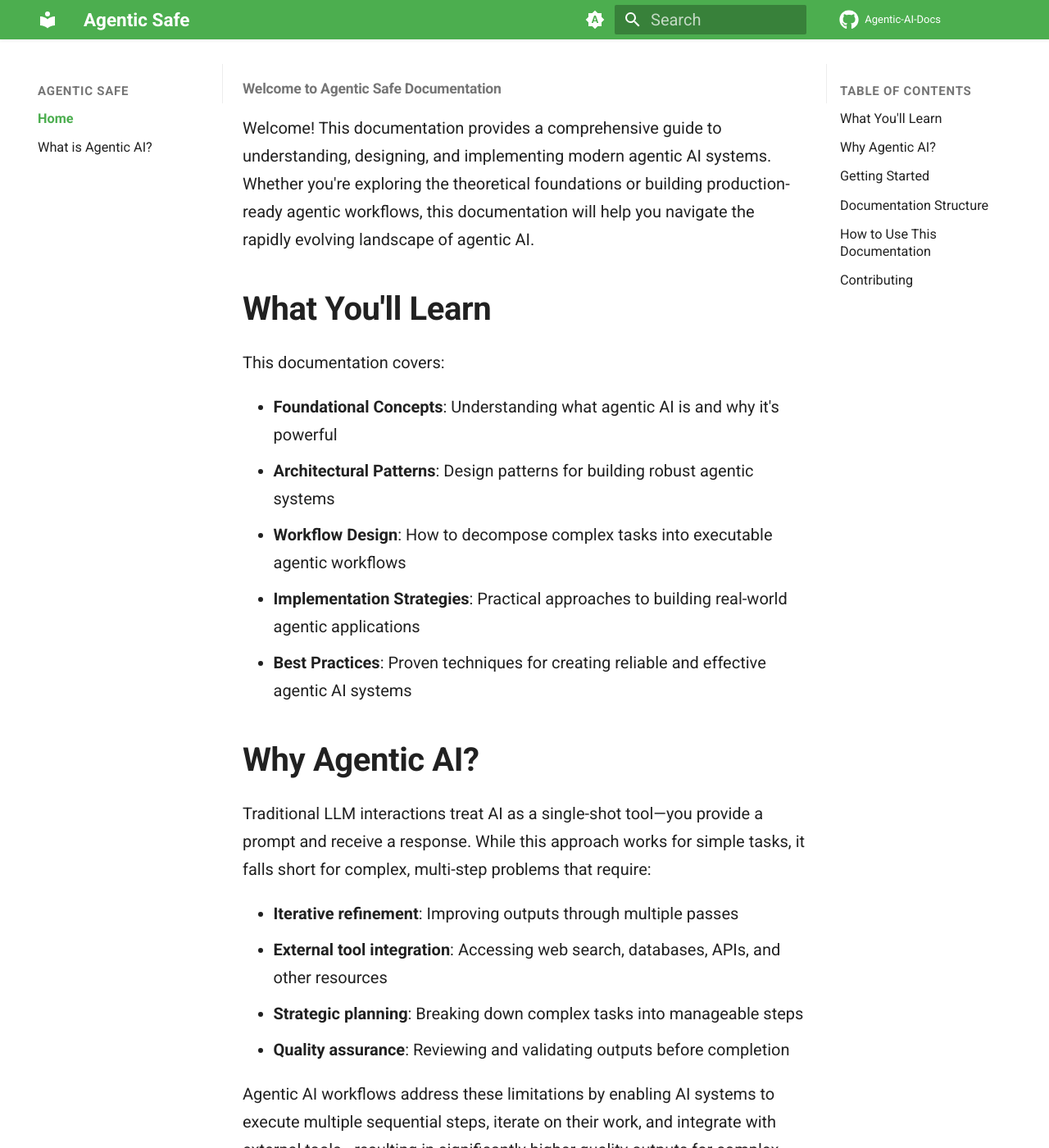
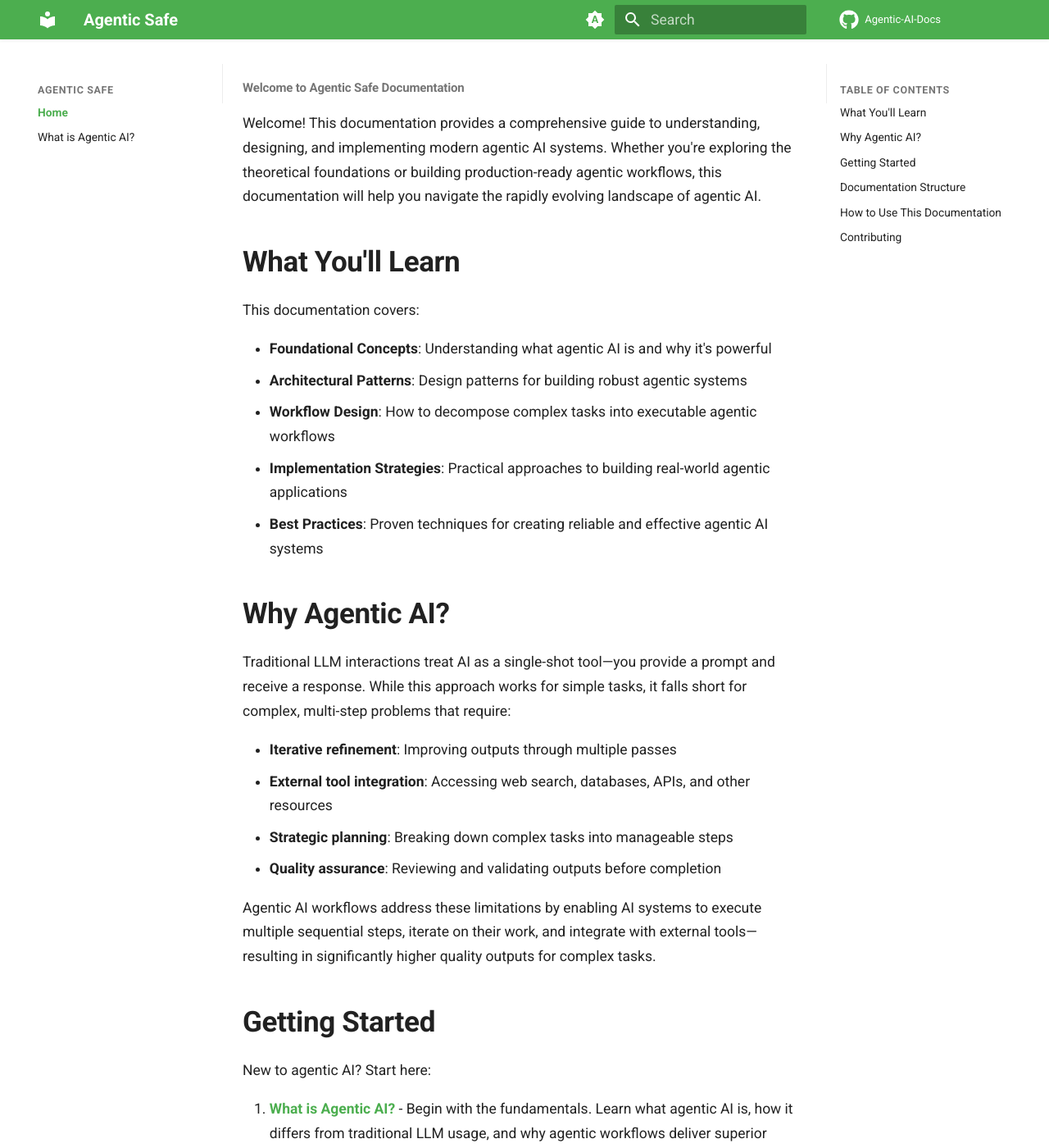
Before and after one commit to ibrahim-shaban-qabaqebo/Agentic-AI-Docs, an MkDocs documentation site: the page built from docs/index.md, in a window 1280 px wide and 1400 px high. Shown: the whole window at 82% size. Built offline with MkDocs 1.6.1 and Material for MkDocs 9.7.7, drawn with Linux system fonts in a browser that asks for light colours; comment, search, counter and statistics services are not loaded.

Commit message:
Reduce all font sizes across the documentation
- Reduce header fonts (h1: 12px, h2: 24-28px, h3: 18px)
- Reduce body text from 16px to 14px
- Reduce navigation and TOC fonts (9-11px)
- Reduce code font size to 0.75em
- Reduce top nav logo and search placeholder fonts
- Reduce tagline and badge fonts

```diff
--- a/docs/assets/stylesheets/extra.css
+++ b/docs/assets/stylesheets/extra.css
@@ -45,29 +45,29 @@ img.index-header {
   vertical-align: middle;
 }
 
-/* Tagline/Emphasis text (18-20px, italic) */
+/* Tagline/Emphasis text (15-17px, italic) */
 .text-emphasis {
-  font-size: 1.125rem; /* ~18px */
+  font-size: 0.9375rem; /* ~15px */
   font-weight: 300;
   font-style: italic;
 }
 
 @media screen and (min-width: 76.25em) {
   .text-emphasis {
-    font-size: 1.25rem; /* ~20px on larger screens */
+    font-size: 1.0625rem; /* ~17px on larger screens */
   }
 }
 
-/* Badge text (11-13px) */
+/* Badge text (9-11px) */
 .badge,
 .md-typeset .badge {
-  font-size: 0.6875rem; /* ~11px */
+  font-size: 0.5625rem; /* ~9px */
 }
 
 @media screen and (min-width: 76.25em) {
   .badge,
   .md-typeset .badge {
-    font-size: 0.8125rem; /* ~13px on larger screens */
+    font-size: 0.6875rem; /* ~11px on larger screens */
   }
 }
 
@@ -105,25 +105,25 @@ img.index-header {
   box-shadow: 0 2px 4px rgba(0, 0, 0, 0.06);
 }
 
-/* Top nav logo (16-18px) */
+/* Top nav logo (14-16px) */
 .md-header__title {
-  font-size: 1rem; /* ~16px */
+  font-size: 0.875rem; /* ~14px */
 }
 
 @media screen and (min-width: 76.25em) {
   .md-header__title {
-    font-size: 1.125rem; /* ~18px on larger screens */
+    font-size: 1rem; /* ~16px on larger screens */
   }
 }
 
-/* Search placeholder (14-16px) */
+/* Search placeholder (12-14px) */
 .md-search__input {
-  font-size: 0.875rem; /* ~14px */
+  font-size: 0.75rem; /* ~12px */
 }
 
 @media screen and (min-width: 76.25em) {
   .md-search__input {
-    font-size: 1rem; /* ~16px on larger screens */
+    font-size: 0.875rem; /* ~14px on larger screens */
   }
 }
 
@@ -131,17 +131,17 @@ img.index-header {
   font-weight: 500;
 }
 
-/* Main title - 14px font */
+/* Main title - 12px font */
 .md-typeset h1 {
-  font-size: 0.875rem; /* ~14px */
+  font-size: 0.75rem; /* ~12px */
   font-weight: 700;
   line-height: 1.2;
   margin-bottom: 1rem;
 }
 
-/* Section headings (28-32px) */
+/* Section headings (24-28px) */
 .md-typeset h2 {
-  font-size: 1.75rem; /* ~28px */
+  font-size: 1.5rem; /* ~24px */
   font-weight: 600;
   margin-top: 2rem;
   margin-bottom: 1rem;
@@ -149,31 +149,31 @@ img.index-header {
 
 @media screen and (min-width: 76.25em) {
   .md-typeset h2 {
-    font-size: 2rem; /* ~32px on larger screens */
+    font-size: 1.75rem; /* ~28px on larger screens */
   }
 }
 
 .md-typeset h3 {
-  font-size: 1.35rem;
+  font-size: 1.125rem; /* ~18px */
   font-weight: 600;
   margin-top: 1.5rem;
   margin-bottom: 0.75rem;
 }
 
-/* Body text/paragraphs - 16px (standard reading size) */
+/* Body text/paragraphs - 14px */
 .md-typeset {
-  font-size: 1rem; /* 16px */
+  font-size: 0.875rem; /* 14px */
   line-height: 1.7;
 }
 
 .md-typeset code {
-  font-size: 0.85em;
+  font-size: 0.75em;
   padding: 0.2em 0.4em;
   border-radius: 4px;
 }
 
 .md-typeset pre > code {
-  font-size: 0.85em;
+  font-size: 0.75em;
   padding: 1em;
 }
 
@@ -183,27 +183,27 @@ img.index-header {
   margin: 1.5em 0;
 }
 
-/* Navigation - Sidebar section titles (smaller, 11-12px) */
+/* Navigation - Sidebar section titles (9-10px) */
 .md-nav__title {
   font-weight: 600;
-  font-size: 0.6875rem; /* ~11px */
+  font-size: 0.5625rem; /* ~9px */
   text-transform: uppercase;
   letter-spacing: 0.05em;
 }
 
 @media screen and (min-width: 76.25em) {
   .md-nav__title {
-    font-size: 0.75rem; /* ~12px on larger screens */
+    font-size: 0.625rem; /* ~10px on larger screens */
   }
 }
 
-/* Navigation - Menu items (12-13px) - simple text, no buttons */
+/* Navigation - Menu items (10-11px) - simple text, no buttons */
 .md-nav__item {
   margin-bottom: 0.2rem; /* Reduced spacing between items */
 }
 
 .md-nav__item .md-nav__link {
-  font-size: 0.75rem; /* ~12px */
+  font-size: 0.625rem; /* ~10px */
   padding: 0.1rem 0; /* Reduced vertical padding */
   border-radius: 0;
   background: none;
@@ -212,7 +212,7 @@ img.index-header {
 
 @media screen and (min-width: 76.25em) {
   .md-nav__item .md-nav__link {
-    font-size: 0.8125rem; /* ~13px on larger screens */
+    font-size: 0.6875rem; /* ~11px on larger screens */
   }
 }
 
@@ -303,9 +303,9 @@ img.index-header {
     margin-bottom: 0.2rem; /* Reduced spacing between items */
   }
 
-  /* TOC heading - same as left nav (11-12px) */
+  /* TOC heading - same as left nav (9-10px) */
   .md-nav--secondary .md-nav__title {
-    font-size: 0.6875rem; /* ~11px */
+    font-size: 0.5625rem; /* ~9px */
     font-weight: 600;
     text-transform: uppercase;
     letter-spacing: 0.05em;
@@ -313,13 +313,13 @@ img.index-header {
 
   @media screen and (min-width: 76.25em) {
     .md-nav--secondary .md-nav__title {
-      font-size: 0.75rem; /* ~12px on larger screens */
+      font-size: 0.625rem; /* ~10px on larger screens */
     }
   }
 
-  /* TOC links - same as left nav (12-13px) - simple text, no buttons */
+  /* TOC links - same as left nav (10-11px) - simple text, no buttons */
   .md-nav--secondary .md-nav__link {
-    font-size: 0.75rem; /* ~12px */
+    font-size: 0.625rem; /* ~10px */
     padding: 0.1rem 0; /* Reduced vertical padding */
     border-radius: 0;
     background: none;
@@ -328,7 +328,7 @@ img.index-header {
 
   @media screen and (min-width: 76.25em) {
     .md-nav--secondary .md-nav__link {
-      font-size: 0.8125rem; /* ~13px on larger screens */
+      font-size: 0.6875rem; /* ~11px on larger screens */
     }
   }
 
```
